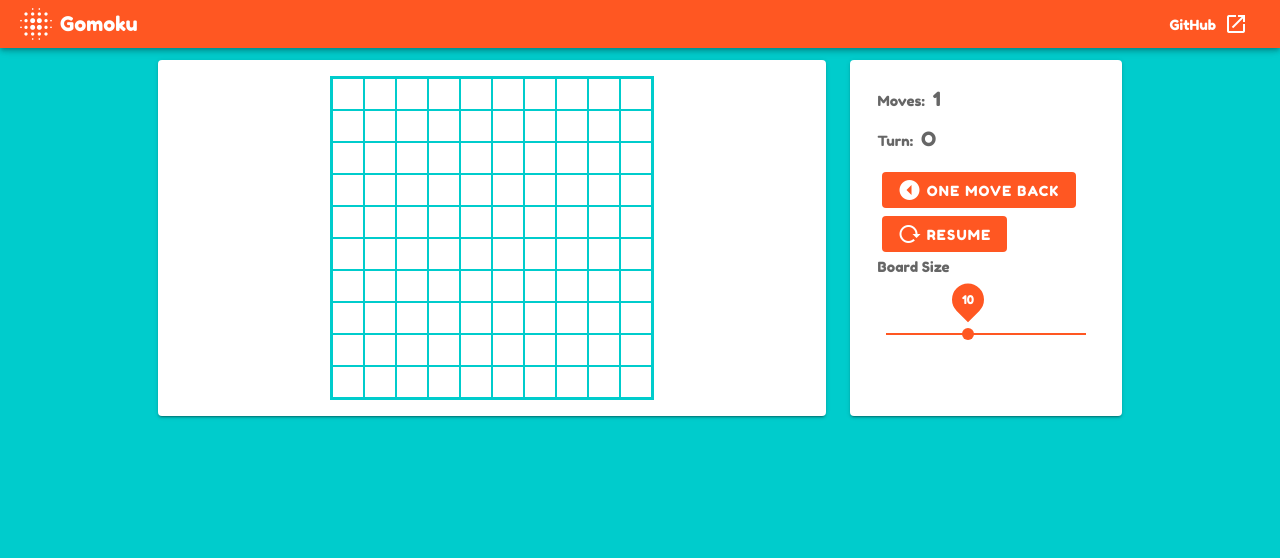
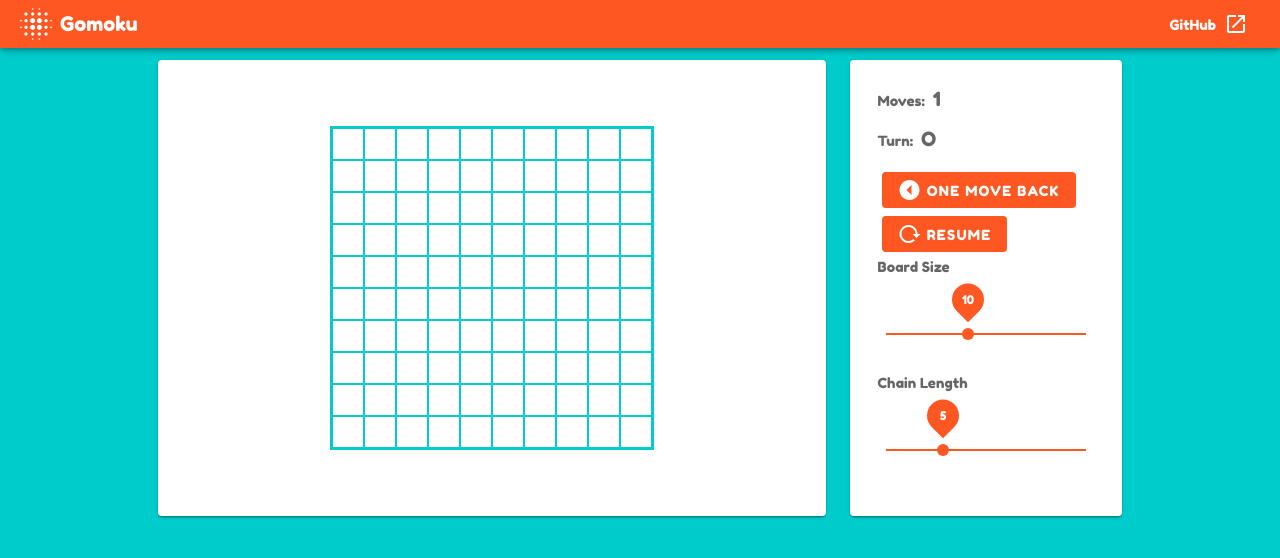
Before and after one commit to azureleaf/gomoku-vue, a Vue app: page / in a window 1280 px wide. Shown: the top 558 px of the page. Built offline with nearby package versions, Linux system fonts and the light colour scheme.

Commit message:
style: Center the board in the card, add a slider

```diff
--- a/src/App.vue
+++ b/src/App.vue
@@ -3,9 +3,7 @@
     <v-app-bar app color="deep-orange" dark dense>
       <div class="d-flex align-center">
         <v-icon x-large class="mr-1">mdi-blur</v-icon>
-        <v-toolbar-title class="setFont">
-          {{ title }}
-        </v-toolbar-title>
+        <v-toolbar-title class="setFont">{{ title }}</v-toolbar-title>
       </div>
       <v-spacer></v-spacer>
       <v-btn
@@ -22,9 +20,11 @@
       <v-container>
         <v-row justify="center">
           <v-col cols="12" md="7">
-            <v-card class="d-flex justify-center">
-              <v-card-text class="d-flex justify-center">
-                <Board></Board>
+            <v-card class="d-flex justify-center" height="100%">
+              <v-card-text class="d-flex justify-center align-center">
+                <div>
+                  <Board></Board>
+                </div>
               </v-card-text>
             </v-card>
           </v-col>
@@ -65,12 +65,16 @@ export default {
 <style lang="stylus">
 @import url('https://fonts.googleapis.com/css2?family=Fredoka+One&display=swap');
 
-#main
+#main {
   background-color: #00cccc;
+}
 
-.setFont
-  font-family: 'Fredoka One', cursive !important
-.disableCapsLock
-  text-transform: none
-  letter-spacing: 0
+.setFont {
+  font-family: 'Fredoka One', cursive !important;
+}
+
+.disableCapsLock {
+  text-transform: none;
+  letter-spacing: 0;
+}
 </style>
--- a/src/components/Panel.vue
+++ b/src/components/Panel.vue
@@ -26,6 +26,19 @@
       :track-color="uniColor"
       :thumb-color="uniColor"
     ></v-slider>
+    <p>Chain Length</p>
+
+    <v-slider
+      class="mt-5 pt-5"
+      v-model="chainLength"
+      step="1"
+      :max="10"
+      :min="3"
+      thumb-label="always"
+      :color="uniColor"
+      :track-color="uniColor"
+      :thumb-color="uniColor"
+    ></v-slider>
   </v-container>
 </template>
 <script>
@@ -34,6 +47,7 @@ export default {
   data: function() {
     return {
       boardSize: 10,
+      chainLength: 5,
       uniColor: "deep-orange",
     };
   },
--- a/src/components/SymbolO.vue
+++ b/src/components/SymbolO.vue
@@ -34,7 +34,7 @@ export default {
 <style scoped lang="stylus">
 .circle {
   stroke-dasharray: 180;
-  animation: animateCircle 0.5s linear forwards;
+  animation: animateCircle 0.8s linear forwards;
 }
 
 @keyframes animateCircle {
```
